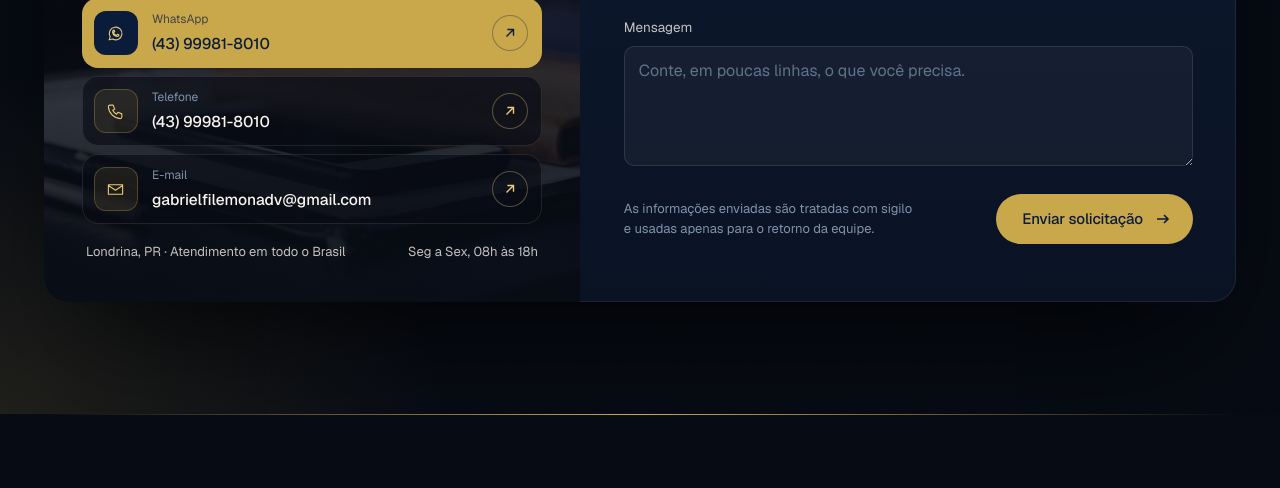
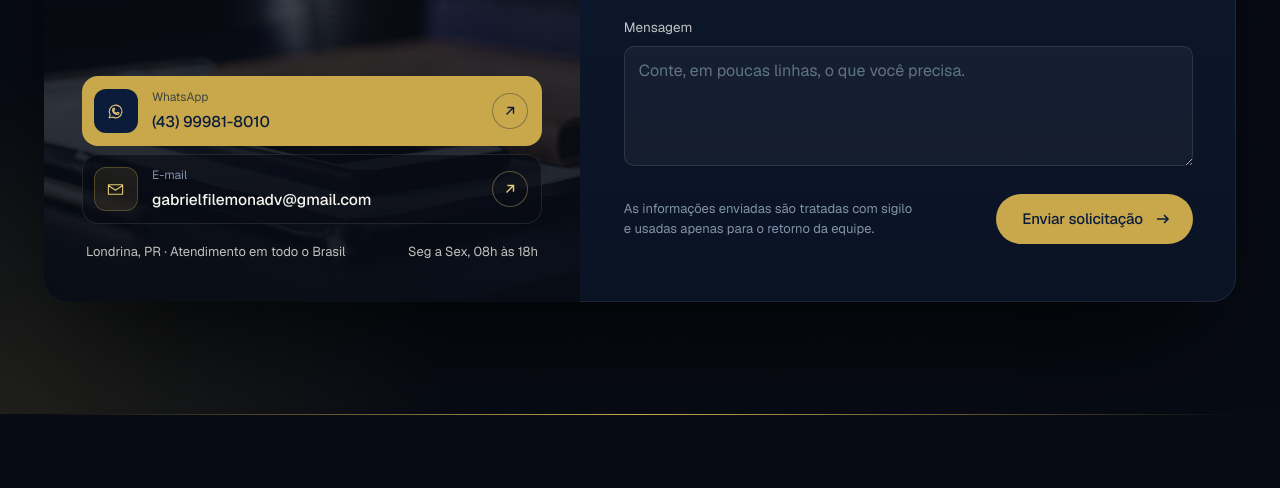
Before and after one commit to anaclaraaribeiro/JJF-Advocacia, a plain HTML site: page index.html in a window 1280 px wide. Shown: the part 8245-8733 px from the top of the page. Drawn offline with nearby package versions, Linux system fonts and the light colour scheme.

Commit message:
Contato: remove o cartão de telefone repetido
Co-Authored-By: Claude Opus 5.5 <noreply@anthropic.com>

```diff
--- a/index.html
+++ b/index.html
@@ -1118,11 +1118,6 @@ html.js [data-fade].in{opacity:1}
             <span><small>WhatsApp</small><b>(43) 99981-8010</b></span>
             <span class="ct-go" aria-hidden="true"><svg viewBox="0 0 16 16"><path d="M4 12L12 4M5 4h7v7"/></svg></span>
           </a>
-          <a class="ct-q ct-q-link" href="tel:+5543999818010">
-            <span class="ct-ic"><svg viewBox="0 0 24 24"><path d="M5 4h4l2 5-2.5 1.5a11 11 0 0 0 5 5L15 13l5 2v4a2 2 0 0 1-2 2A16 16 0 0 1 3 6a2 2 0 0 1 2-2"/></svg></span>
-            <span><small>Telefone</small><b>(43) 99981-8010</b></span>
-            <span class="ct-go" aria-hidden="true"><svg viewBox="0 0 16 16"><path d="M4 12L12 4M5 4h7v7"/></svg></span>
-          </a>
           <a class="ct-q ct-q-link" href="mailto:gabrielfilemonadv@gmail.com">
             <span class="ct-ic"><svg viewBox="0 0 24 24"><path d="M3 6h18v12H3zM3 7l9 6 9-6"/></svg></span>
             <span><small>E-mail</small><b>gabrielfilemonadv@gmail.com</b></span>
```
